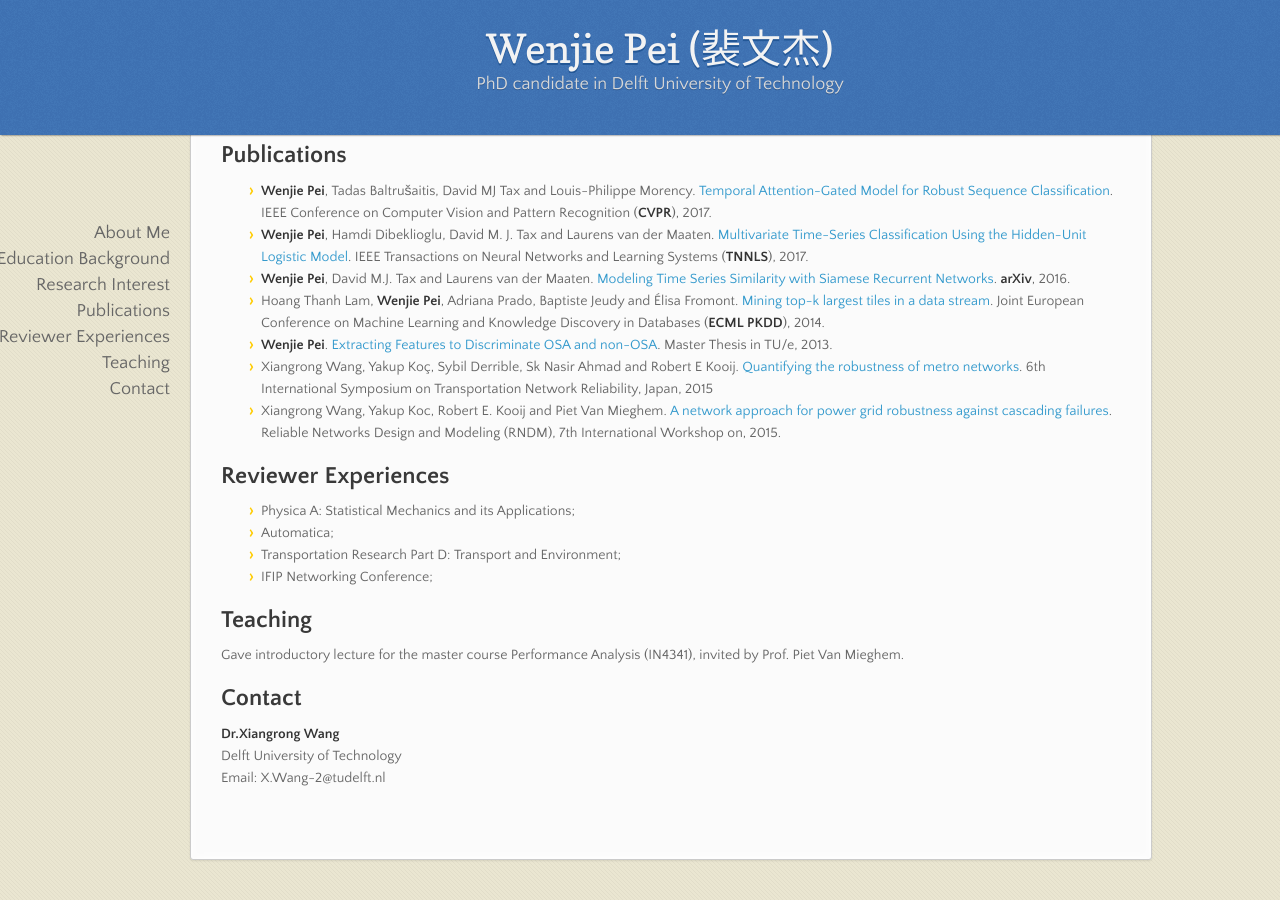
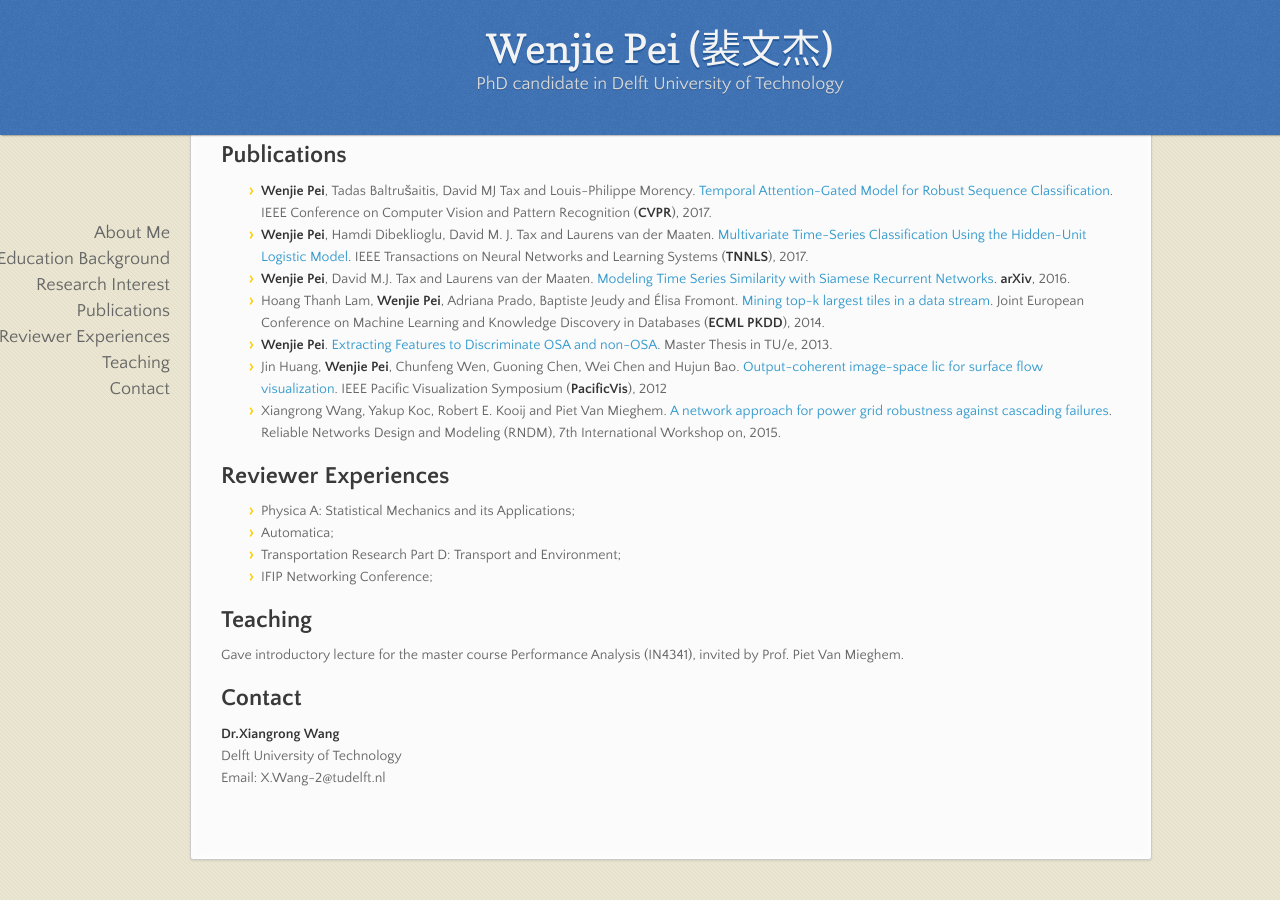
Before and after one commit to wenjiepei/wenjiepei.github.com, a Jekyll site: the page built from index.md, in a window 1280 px wide and 900 px high, scrolled down 657 px. Built offline with Jekyll 4.4.1, drawn with Linux system fonts in a browser that asks for light colours; nearby versions of some CDN libraries; our own code applies the rules of GitHub Pages for plain Markdown files.

Commit message:
Update index.md

```diff
--- a/index.md
+++ b/index.md
@@ -31,7 +31,7 @@ Wenjie Pei is currently a PhD student at Pattern Recognition and Computer Vision
 - __Wenjie Pei__, David M.J. Tax and Laurens van der Maaten. [Modeling Time Series Similarity with Siamese Recurrent Networks](https://arxiv.org/pdf/1603.04713.pdf). __arXiv__, 2016.
 - Hoang Thanh Lam, __Wenjie Pei__, Adriana Prado, Baptiste Jeudy and Élisa Fromont. [Mining top-k largest tiles in a data stream](https://hal.archives-ouvertes.fr/hal-01011374/file/tile.pdf). Joint European Conference on Machine Learning and Knowledge Discovery in Databases (__ECML PKDD__), 2014.
 - __Wenjie Pei__. [Extracting Features to Discriminate OSA and non-OSA](https://pure.tue.nl/ws/files/46941503/760935-1.pdf). Master Thesis in TU/e, 2013.
-- Xiangrong Wang, Yakup Koç, Sybil Derrible, Sk Nasir Ahmad and Robert E Kooij. [Quantifying the robustness of metro networks](https://arxiv.org/pdf/1505.06664.pdf). 6th International Symposium on Transportation Network Reliability, Japan, 2015
+- Jin Huang, __Wenjie Pei__, Chunfeng Wen, Guoning Chen, Wei Chen and Hujun Bao. [Output-coherent image-space lic for surface flow visualization](https://pdfs.semanticscholar.org/9c0a/d0b7cfa4cbd6d3341e5f8fcc2bfe991b6393.pdf). IEEE Pacific Visualization Symposium (__PacificVis__), 2012
 - Xiangrong Wang, Yakup Koc, Robert E. Kooij and Piet Van Mieghem. [A network approach for power grid robustness against cascading failures](http://ieeexplore.ieee.org/abstract/document/7325231/). Reliable Networks Design and Modeling (RNDM), 7th International Workshop on, 2015.
 
 ## Reviewer Experiences
```
